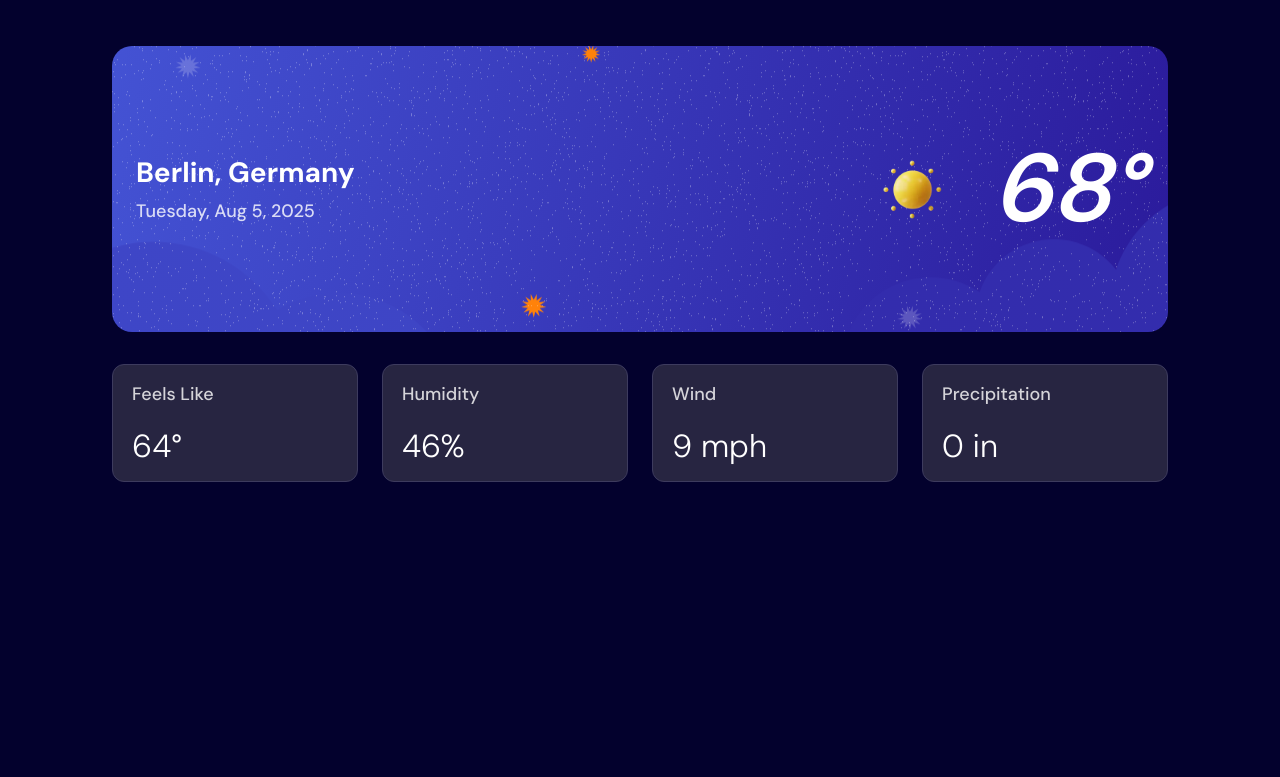
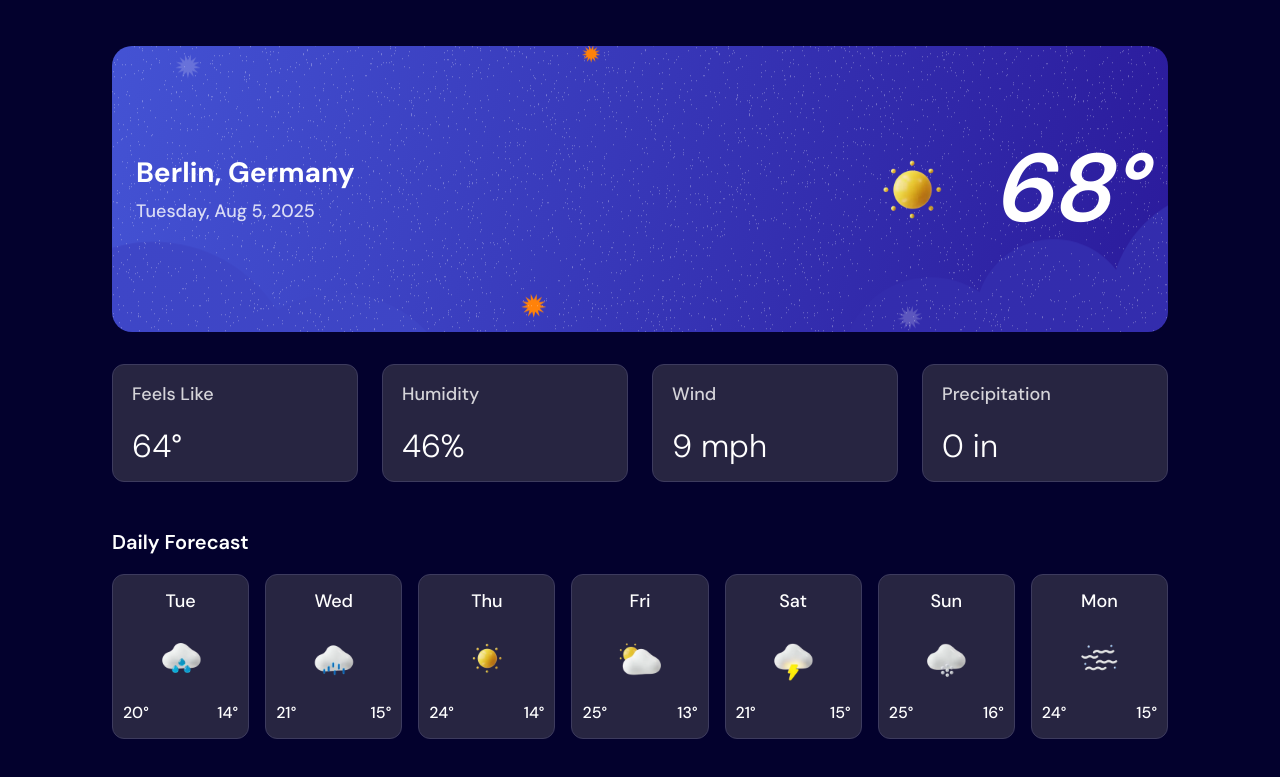
Before and after one commit to leonard-ramos27/weather-app-nextjs, a Next.js app: page / in a window 1280 px wide. Shown: the part 339-1116 px from the top of the page. Before the commit the page ends 901 px from the top, so only its background shows below. Built offline with nearby package versions, Linux system fonts and the light colour scheme.

Commit message:
Created Daily Forecast Section component

```diff
--- a/app/globals.css
+++ b/app/globals.css
@@ -169,6 +169,10 @@ body {
   @apply font-dm-sans font-bold text-[28px] leading-[120%] tracking-normal;
 }
 
+.text-preset-5 {
+  @apply font-dm-sans font-semibold text-xl leading-[120%] tracking-normal;
+}
+
 .text-preset-5-medium {
   @apply font-dm-sans font-medium text-xl leading-[120%] tracking-normal;
 }
--- a/app/page.tsx
+++ b/app/page.tsx
@@ -1,3 +1,4 @@
+import DailyForecastSection from "@/components/DailyForecastSection";
 import SearchBar from "@/components/SearchBar";
 import TodaysWeatherSection from "@/components/TodaysWeatherSection";
 
@@ -11,7 +12,7 @@ export default function Home() {
       <div className="flex flex-col gap-8 xl:flex-row w-full">
         <div className="mb-8 xl:mb-0 xl:flex-1">
           <TodaysWeatherSection />
-          <section></section>
+          <DailyForecastSection />
         </div>
       </div>
     </main>
--- /dev/null
+++ b/components/DailyForecastSection.tsx
@@ -0,0 +1,18 @@
+import daily_forecast_raw from "@/data/daily-forecast"
+import { transformDailyData } from "@/lib/utils"
+import DailyWeatherCard from "./DailyWeatherCard"
+
+const daily_forecast_data = transformDailyData(daily_forecast_raw.daily)
+
+export default function DailyForecastSection() {
+    return (
+        <section>
+            <h2 className="text-preset-5 mb-5">Daily Forecast</h2>
+            <div className="grid grid-cols-[repeat(auto-fit,minmax(103.66px,1fr))] md:grid-cols-7 gap-4">
+                {daily_forecast_data.map((data) => (
+                    <DailyWeatherCard data={data} key={data.time}/>
+                ))}
+            </div>
+        </section>
+    )
+}
--- a/components/TodaysWeatherSection.tsx
+++ b/components/TodaysWeatherSection.tsx
@@ -2,7 +2,7 @@ import Image from "next/image";
 
 export default function TodaysWeatherSection() {
     return (
-        <div className="todays-weather-section">
+        <div className="todays-weather-section mb-8 xl:mb-12">
             <section className="bg-[url(/images/bg-today-small.svg)] md:bg-[url(/images/bg-today-large.svg)] bg-origin-border bg-center bg-cover bg-no-repeat w-full h-[286px] rounded-[20px] py-[41px] px-[25.5px] md:px-[24px] mb-5 xl:mb-8 flex flex-col md:flex-row justify-start items-center gap-4">
                 <div className="text-center md:text-left md:flex-1">
                     <h2 className="text-preset-4 mb-3">Berlin, Germany</h2>
```
